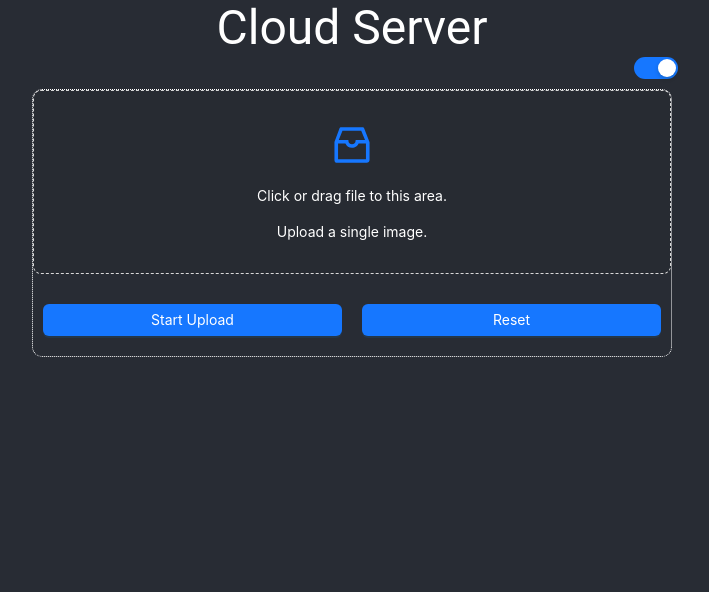
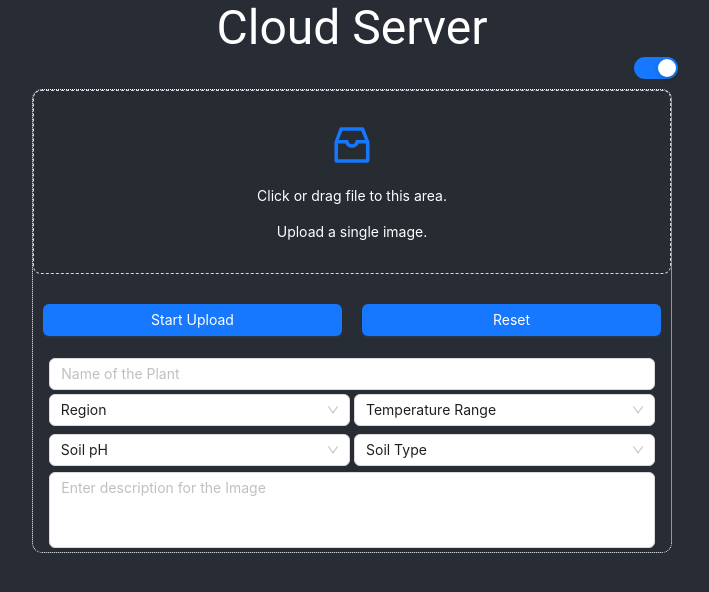
Before and after one commit to 11Tanmay/B.Tech-Project, a React (Create React App) app in the folder Plant Disease Classification/frontend/: page / in a window 1280 px wide. Both pictures are taken after a click on the switch 943 px from the left and 67 px from the top of the page. Shown: the top 592 px of the page, without its empty margins (288-997 px from the left). Built offline with nearby package versions, Linux system fonts and the light colour scheme.

Commit message:
frontend backend updated

```diff
--- a/Plant Disease Classification/frontend/src/App.css
+++ b/Plant Disease Classification/frontend/src/App.css
@@ -43,3 +43,18 @@
     border-radius: 10px;
     padding: 5px;
 }
+
+.cloud-input {
+    padding: 2px;
+    display: flex;
+    flex-direction: column;
+    align-items: center;
+}
+
+.select {
+    width: 100%;
+    display: flex;
+    flex-direction: row;
+    justify-content: center;
+    margin: 2px;
+}
--- a/Plant Disease Classification/frontend/src/App.js
+++ b/Plant Disease Classification/frontend/src/App.js
@@ -2,11 +2,13 @@ import './App.css';
 import React, {useState} from 'react';
 import { InboxOutlined } from '@ant-design/icons'
 import Typography from '@mui/material/Typography';
-import { Button, message, Upload, Image, ConfigProvider, Descriptions, Switch } from 'antd';
+import { Button, message, Upload, Image, ConfigProvider, Descriptions, Switch, Input, Select } from 'antd';
 import axios from "axios";
 
 
 const { Dragger } = Upload
+const { TextArea } = Input;
+
 
 function App() {
 
@@ -31,7 +33,6 @@ function App() {
     }
   }
 
-  const [edgeFileList, setEdgeFileList] = useState([]);
   const [edgeUploading, setEdgeUploading] = useState(false);
   const [isEdgeDraggerVis, setIsEdgeDraggerVis] = useState(1);
   const [isEdgeUploadButtonVis, setIsEdgeUploadButtonVis] = useState(1);
@@ -42,7 +43,6 @@ function App() {
   const [edgeDescriptiontTitle, setEdgeDescriptionTitle] = useState('');
 
   const onEdgeChange = async (file) => {
-    setEdgeFileList(file.fileList);
 
     if (!file.url && !file.preview) {
       file.preview = await getBase64(file.fileList[0].originFileObj);
@@ -59,7 +59,13 @@ function App() {
 
   const handleEdgeUpload = async () => {
     const formData = new FormData();
-    formData.append('file', edgeFileList[0].originFileObj);
+
+    formData.append(
+      "data",
+      JSON.stringify({
+        'image': edgeImageURL
+      })
+    )
 
     setEdgeUploading(true);
 
@@ -67,7 +73,6 @@ function App() {
       .post("http://127.0.0.1:8000/predict/edge", formData)
       .then((res) => {
         console.log(res)
-        setEdgeFileList([]);
         setEdgeDescriptionTitle(res.data.title)
 
         var descriptionItems = [
@@ -162,7 +167,6 @@ function App() {
     setIsEdgeDescriptionVis(0);
   }
 
-  const [cloudFileList, setCloudFileList] = useState([]);
   const [cloudUploading, setCloudUploading] = useState(false);
   const [isCloudDraggerVis, setIsCloudDraggerVis] = useState(1);
   const [isCloudUploadButtonVis, setIsCloudUploadButtonVis] = useState(1);
@@ -172,8 +176,61 @@ function App() {
   const [isCloudDescriptionVis, setIsCloudDescriptionVis] = useState(0);
   const [cloudDescriptionTitle, setCloudDescriptionTitle] = useState('');
 
+  const [plantName, setPlantName] = useState('');
+  const [region, setRegion] = useState('');
+  const [temperature, setTemperature] = useState('');
+  const [soilPH, setSoilPH] = useState('');
+  const [soilType, setSoilType] = useState('');
+  const [imageDescription, setImageDescription] = useState('');
+
+  const handlePlantName = (e) => {
+    setPlantName(e.target.value)
+  }
+
+  const handleRegion = (value) => {
+    setRegion(value);
+  }
+
+  const handleTemp = (value) => {
+    setTemperature(value)
+  }
+
+  const handleSoilPH = (value) => {
+    setSoilPH(value)
+  }
+
+  const handleSoilType = (value) => {
+    setSoilType(value)
+  }
+
+  const handleImageDescription = (e) => {
+    setImageDescription(e.target.value)
+  }
+
+  const options = [
+    {
+      value: 'jack',
+      label: 'Jack',
+    },
+    {
+      value: 'lucy',
+      label: 'Lucy',
+    },
+    {
+      value: 'Yiminghe',
+      label: 'yiminghe',
+    },
+    {
+      value: 'disabled',
+      label: 'Disabled',
+      disabled: true,
+    },
+  ]   // to be updated
+
+
   const onCloudChange = async (file) => {
-    setCloudFileList(file.fileList);
+
+    console.log(file.fileList)
 
     if (!file.url && !file.preview) {
       file.preview = await getBase64(file.fileList[0].originFileObj);
@@ -190,7 +247,32 @@ function App() {
 
   const handleCloudUpload = async () => {
     const formData = new FormData();
-    formData.append('file', cloudFileList[0].originFileObj);
+
+    if(
+      cloudImageURL === '' ||
+      plantName === '' ||
+      region === '' ||
+      temperature === '' ||
+      soilPH === '' ||
+      soilType === ''
+    )
+    {
+      message.error('all parametres not set')
+      return
+    }
+
+    formData.append(
+      "data",
+      JSON.stringify({
+        'image': cloudImageURL,
+        'plantName': plantName,
+        'region': region,
+        'temperature': temperature,
+        'soilPH': soilPH,
+        'soilType': soilType,
+        'imageDescription': imageDescription
+      })
+    )
 
     setCloudUploading(true);
 
@@ -198,7 +280,6 @@ function App() {
       .post("http://127.0.0.1:8000/predict/cloud", formData)
       .then((res) => {
         console.log(res)
-        setCloudFileList([]);
         setCloudDescriptionTitle('')
         setCloudDescriptionItems(
           [
@@ -234,6 +315,13 @@ function App() {
     setIsCloudUploadButtonVis(1);
     setIsCloudImageVis(0);
     setIsCloudDescriptionVis(0);
+
+    setPlantName('')
+    setRegion('')
+    setTemperature('')
+    setSoilPH('')
+    setSoilType('')
+    setImageDescription('')
   }
 
   return (
@@ -392,6 +480,73 @@ function App() {
                   Reset
                 </Button>
               </div>
+              {
+                isCloudUploadButtonVis === 1 &&
+                <div
+                  className = "cloud-input"
+                >
+                  <Input placeholder="Name of the Plant"
+                    onChange={handlePlantName}
+                    style={{
+                      width: '95.5%',
+                    }}
+                  />
+                  <div
+                    className = "select"
+                  >
+                    <Select
+                      defaultValue="Region"
+                      onChange={handleRegion}
+                      options={options}
+                      style={{
+                        margin: '2px',
+                        width: '47.5%',
+                      }}
+                    />
+                    <Select
+                      defaultValue="Temperature Range"
+                      onChange={handleTemp}
+                      options={options}
+                      style={{
+                        margin: '2px',
+                        width: '47.5%',
+                      }}
+                    />
+                  </div>
+                  <div
+                    className = 'select'
+                  >
+                    <Select
+                      defaultValue="Soil pH"
+                      onChange={handleSoilPH}
+                      options={options}
+                      style={{
+                        margin: '2px',
+                        width: '47.5%',
+                      }}
+                    />
+                    <Select
+                      defaultValue="Soil Type"
+                      onChange={handleSoilType}
+                      options={options}
+                      style={{
+                        margin: '2px',
+                        width: '47.5%',
+                      }}
+                    />
+                  </div>
+                  <TextArea
+                    value={imageDescription}
+                    onChange={handleImageDescription}
+                    placeholder="Enter description for the Image"
+                    autoSize={{ minRows: 3, maxRows: 5 }}
+                    style={{
+                        margin: '2px',
+                        width: '95.5%',
+                      }}
+                  />
+                </div>
+              }
               <>
                 {
                   isCloudDescriptionVis === 1 &&
```
Also changed, not shown: 2 other files (tests, documents, lock files or other folders).
